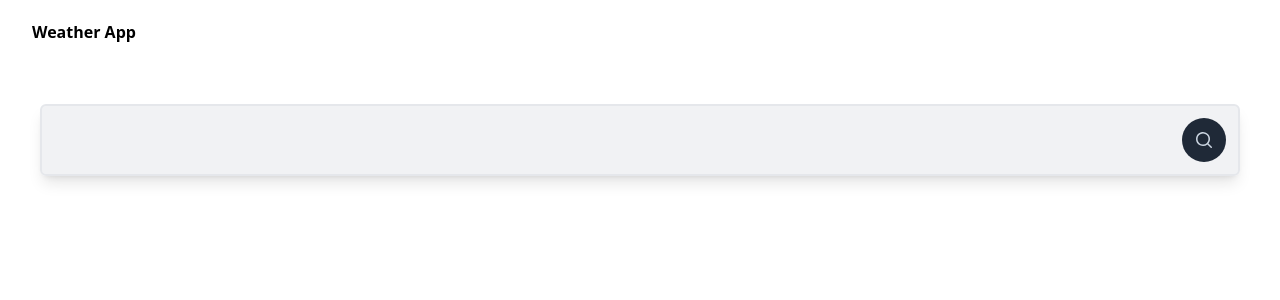
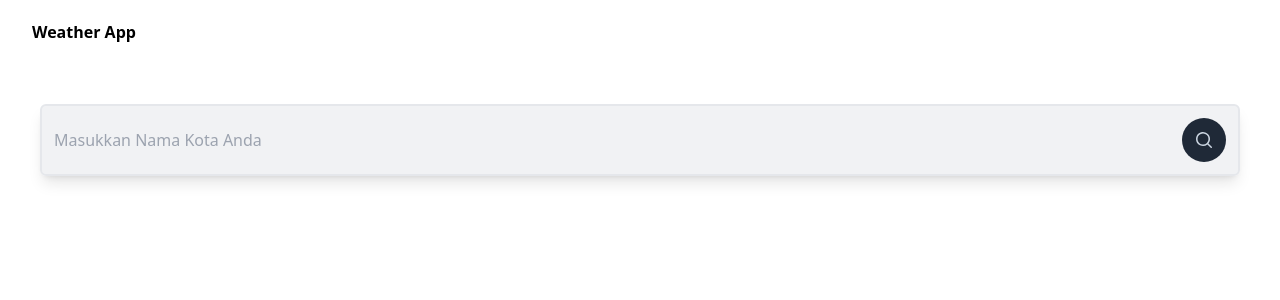
Before and after one commit to raflihaidar/Weather-App, a React (Create React App) app: page / in a window 1280 px wide. Shown: the top 300 px of the page. Built offline with nearby package versions, Linux system fonts and the light colour scheme.

Commit message:
add placeholder

```diff
--- a/src/components/Search.jsx
+++ b/src/components/Search.jsx
@@ -40,7 +40,7 @@ import axios from 'axios'
 
   return (
     <div className='flex justify-between m-10 p-3 w-5/5 border-2 rounded-md bg-opacity-30 bg-gray-300 shadow-lg'>
-      <input type="text" className="border-none outline-none input w-full bg-transparent" onChange={searchCity}/>
+      <input type="text" className="border-none outline-none input w-full bg-transparent" onChange={searchCity} placeholder="Masukkan Nama Kota Anda"/>
       <button onClick={getWeather} className="bg-gray-800 p-3 rounded-3xl">
       <svg xmlns="http://www.w3.org/2000/svg" viewBox="0 0 20 20" fill="currentColor" className="w-5 h-5 text-slate-300">
         <path fillRule="evenodd" d="M9 3.5a5.5 5.5 0 100 11 5.5 5.5 0 000-11zM2 9a7 7 0 1112.452 4.391l3.328 3.329a.75.75 0 11-1.06 1.06l-3.329-3.328A7 7 0 012 9z" clipRule="evenodd" />
```
